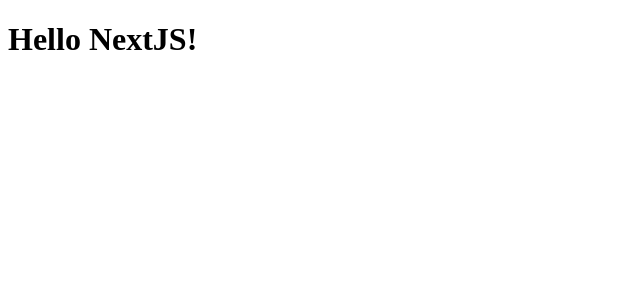
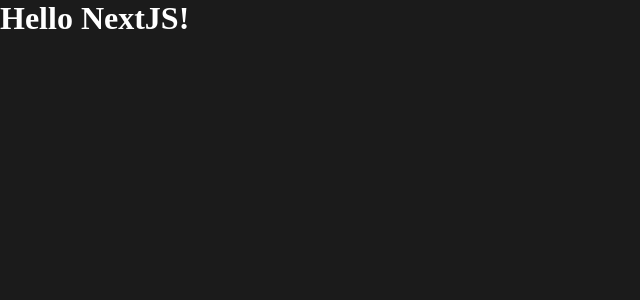
Before and after one commit to TheMath123/my-portfolio, a Next.js app: page / in a window 1280 px wide. Shown: the top 300 px of the page, without its empty margins (0-640 px from the left). Built offline with nearby package versions, Linux system fonts and the light colour scheme.

Commit message:
template basic css

```diff
--- a/styles/globals.css
+++ b/styles/globals.css
@@ -0,0 +1,7 @@
+* {
+  padding: 0;
+  margin: 0;
+  box-sizing: border-box;
+  background: #1b1b1b;
+  color: #ffffff;
+}
```
